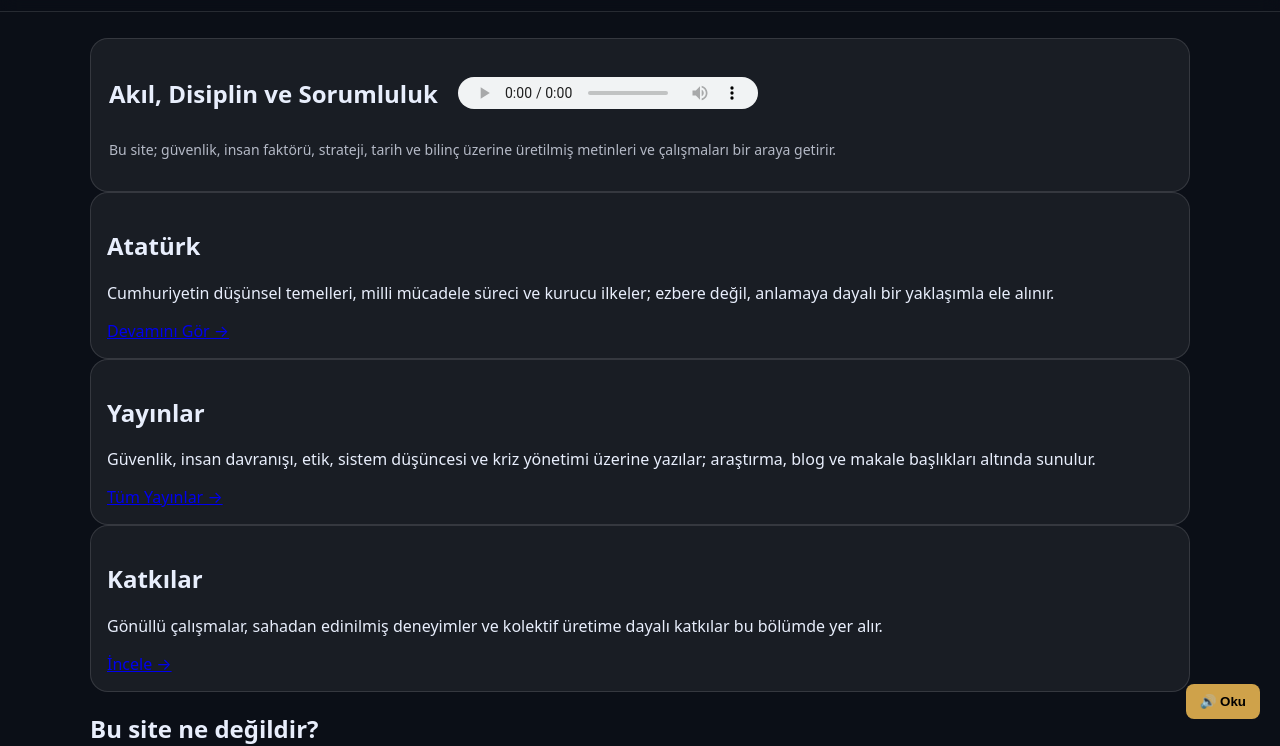
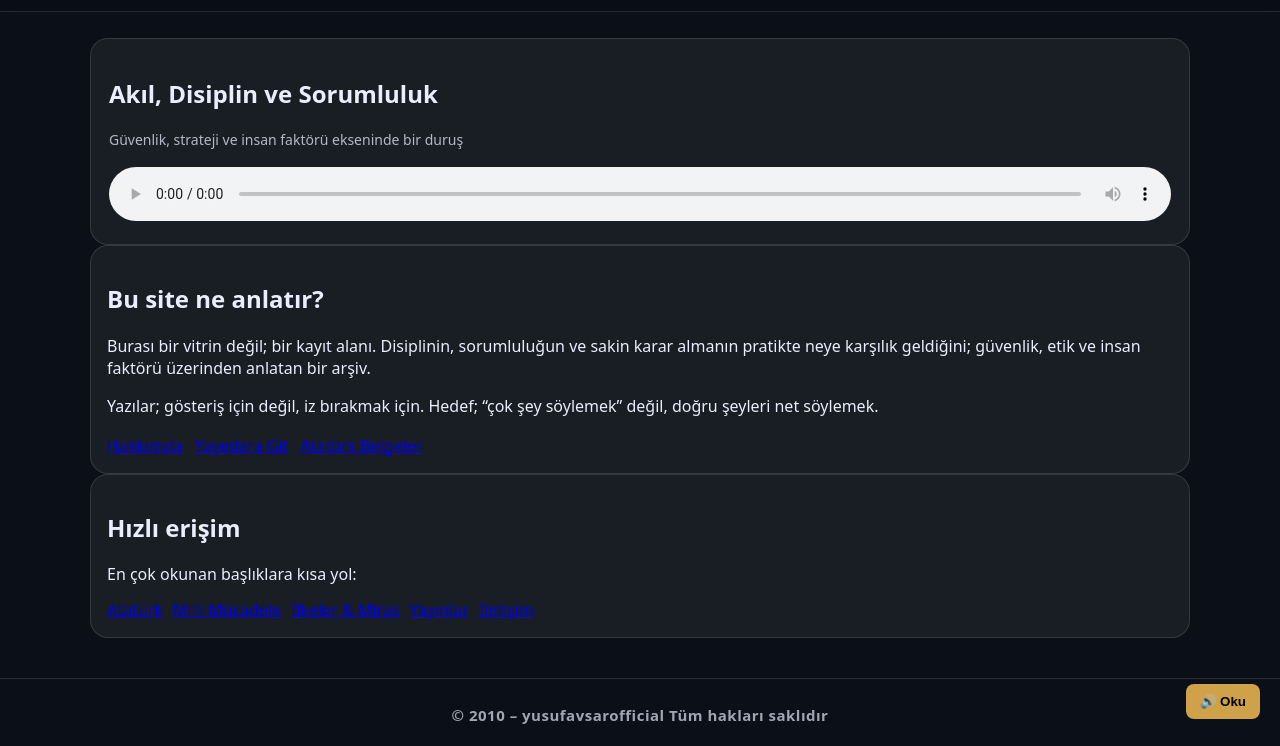
Before and after one commit to yusufavsarofficial/yusufavsarofficial.github.io, a plain HTML site: page index.html in a window 1280 px wide. Shown: the part 61-807 px from the top of the page. Drawn offline with Linux system fonts and the light colour scheme.

Commit message:
Update index.html

```diff
--- a/index.html
+++ b/index.html
@@ -1,11 +1,10 @@
 <!doctype html>
 <html lang="tr">
 <head>
-  <meta charset="utf-8" />
-  <meta name="viewport" content="width=device-width, initial-scale=1" />
+  <meta charset="utf-8">
+  <meta name="viewport" content="width=device-width, initial-scale=1">
   <title>Yusuf Avşar</title>
-
-  <link rel="stylesheet" href="style.css" />
+  <link rel="stylesheet" href="style.css">
 </head>
 <body>
 
@@ -15,91 +14,82 @@
 
     <nav class="nav">
       <a href="index.html" class="active">ANASAYFA</a>
-      <a href="pages/hakkimda.html">HAKKIMDA</a>
-      <a href="pages/faaliyet.html">FAALİYET</a>
-      <a href="pages/yayinlar.html">YAYINLAR</a>
-      <a href="pages/katkilar.html">KATKILAR</a>
-      <a href="pages/iletisim.html">İLETİŞİM</a>
+      <a href="hakkimda.html">HAKKIMDA</a>
+      <a href="faaliyet.html">FAALİYET</a>
+      <a href="yayinlar.html">YAYINLAR</a>
+      <a href="katkilar.html">KATKILAR</a>
+      <a href="iletisim.html">İLETİŞİM</a>
 
       <div class="dropdown">
         <button class="btn" data-dropdown-btn>ATATÜRK ▾</button>
         <div class="dropdown-menu">
-          <a href="pages/ataturk/ataturk.html">Atatürk</a>
-          <a href="pages/ataturk/ataturk-milliyetciligi.html">Atatürk Milliyetçiliği</a>
-          <a href="pages/ataturk/milli-mucadele.html">Milli Mücadele</a>
-          <a href="pages/ataturk/turk-kulturu.html">Türk Kültürü</a>
-          <a href="pages/ataturk/belgeler.html">Belgeler</a>
-          <a href="pages/ataturk/ilkeler-miras.html">İlkeler & Miras</a>
+          <a href="ataturk.html">Atatürk</a>
+          <a href="ataturk-milliyetciligi.html">Atatürk Milliyetçiliği</a>
+          <a href="milli-mucadele.html">Milli Mücadele</a>
+          <a href="turk-kulturu.html">Türk Kültürü</a>
+          <a href="belgeler.html">Belgeler</a>
+          <a href="ilkeler-miras.html">İlkeler & Miras</a>
         </div>
       </div>
     </nav>
   </div>
 </header>
 
-<main>
+<main class="container">
 
-  <!-- HERO -->
-  <section class="hero container">
-    <div class="hero-title">
+  <section class="hero">
     <h1>Akıl, Disiplin ve Sorumluluk</h1>
-  <audio controls>
-    <source src="manifesto.mp3" type="mpeg">
+    <p class="hint">Güvenlik, strateji ve insan faktörü ekseninde bir duruş</p>
+
+    <div style="margin-top:18px">
+      <audio controls preload="metadata" style="width:100%">
+        <source src="manifesto.mp3" type="audio/mpeg">
         Tarayıcınız ses etiketini desteklemiyor.
       </audio>
     </div>
-    <p class="hint">
-      Bu site; güvenlik, insan faktörü, strateji, tarih ve bilinç üzerine
-      üretilmiş metinleri ve çalışmaları bir araya getirir.
-    </p>
   </section>
 
-  <!-- ANA BLOKLAR -->
-  <section class="container grid-3">
+  <section class="card">
+    <h2>Bu site ne anlatır?</h2>
 
-    <div class="card">
-      <h2>Atatürk</h2>
     <p>
-        Cumhuriyetin düşünsel temelleri, milli mücadele süreci ve kurucu
-        ilkeler; ezbere değil, anlamaya dayalı bir yaklaşımla ele alınır.
+      Burası bir vitrin değil; bir kayıt alanı. Disiplinin, sorumluluğun ve
+      sakin karar almanın pratikte neye karşılık geldiğini; güvenlik, etik ve
+      insan faktörü üzerinden anlatan bir arşiv.
     </p>
-      <a href="pages/ataturk/ataturk.html" class="link">Devamını Gör →</a>
+
+    <p>
+      Yazılar; gösteriş için değil, iz bırakmak için. Hedef; “çok şey söylemek”
+      değil, doğru şeyleri net söylemek.
+    </p>
+
+    <div style="margin-top:18px; display:flex; gap:12px; flex-wrap:wrap">
+      <a class="btn" href="hakkimda.html">Hakkımda</a>
+      <a class="btn" href="yayinlar.html">Yayınlara Git</a>
+      <a class="btn" href="belgeler.html">Atatürk Belgeler</a>
     </div>
-
-    <div class="card">
-      <h2>Yayınlar</h2>
-      <p>
-        Güvenlik, insan davranışı, etik, sistem düşüncesi ve kriz yönetimi
-        üzerine yazılar; araştırma, blog ve makale başlıkları altında sunulur.
-      </p>
-      <a href="pages/yayinlar.html" class="link">Tüm Yayınlar →</a>
-    </div>
-
-    <div class="card">
-      <h2>Katkılar</h2>
-      <p>
-        Gönüllü çalışmalar, sahadan edinilmiş deneyimler ve kolektif üretime
-        dayalı katkılar bu bölümde yer alır.
-      </p>
-      <a href="pages/katkilar.html" class="link">İncele →</a>
-    </div>
-
   </section>
 
-  <!-- ALT VURGU -->
-  <section class="container focus">
-    <h2>Bu site ne değildir?</h2>
-    <p>
-      Popüler söylemler, yüzeysel analizler ve hızlı tüketilen içerikler
-      üretmez. Amaç; kalıcı, düşünmeye zorlayan ve sorumluluk taşıyan
-      bir dijital arşiv oluşturmaktır.
-    </p>
+  <section class="card">
+    <h2>Hızlı erişim</h2>
+    <p style="margin-bottom:14px">En çok okunan başlıklara kısa yol:</p>
+
+    <div style="display:flex; flex-wrap:wrap; gap:10px">
+      <a href="ataturk.html">Atatürk</a>
+      <a href="milli-mucadele.html">Milli Mücadele</a>
+      <a href="ilkeler-miras.html">İlkeler & Miras</a>
+      <a href="yayinlar.html">Yayınlar</a>
+      <a href="iletisim.html">İletişim</a>
+    </div>
   </section>
 
 </main>
 
 <footer>
   <div class="container">
-    <small class="copyright">© 2010 – yusufavsarofficial Tüm hakları saklıdır</small>
+    <small class="copyright">
+      © 2010 – yusufavsarofficial Tüm hakları saklıdır
+    </small>
   </div>
 </footer>
 
```
Lines whose indentation alone changed are shown as unchanged.
